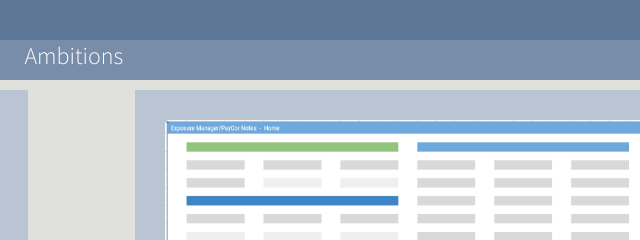
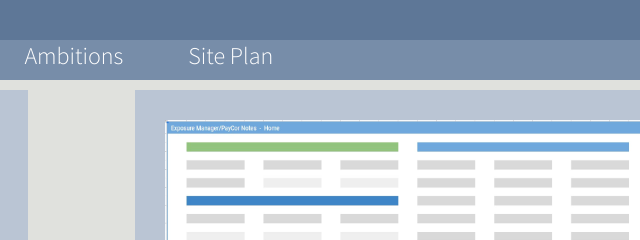
Before and after one commit to SethMcNabb/wdd130, a plain HTML site: page careerportfolio/Experience.html in a window 1280 px wide. Shown: the top 240 px of the page, 575-1215 px from the left. Drawn offline with Linux system fonts and the light colour scheme.

Commit message:
Added link to site plan in menu.

```diff
--- a/careerportfolio/Experience.html
+++ b/careerportfolio/Experience.html
@@ -17,6 +17,7 @@
             <a href="index.html">Home</a>
             <a href="Experience.html">Work Experience</a>
             <a href="Ambitions.html">Ambitions</a>
+            <a href="site-plan.html">Site Plan</a>
         </nav>
     </header>
     <main class="page2-grid">
```
Also changed, not shown: careerportfolio/index.html (+1 -0 lines).
